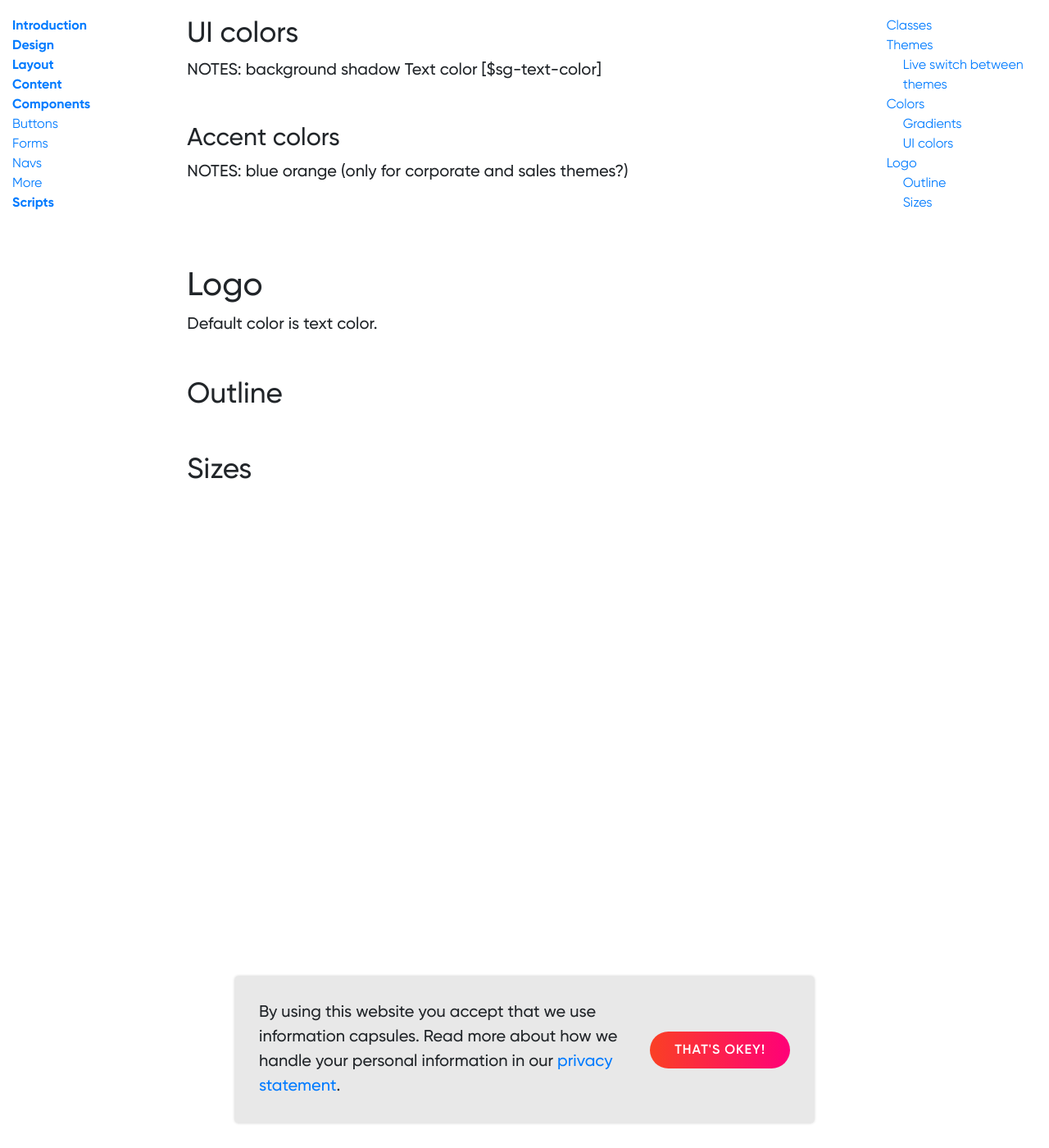
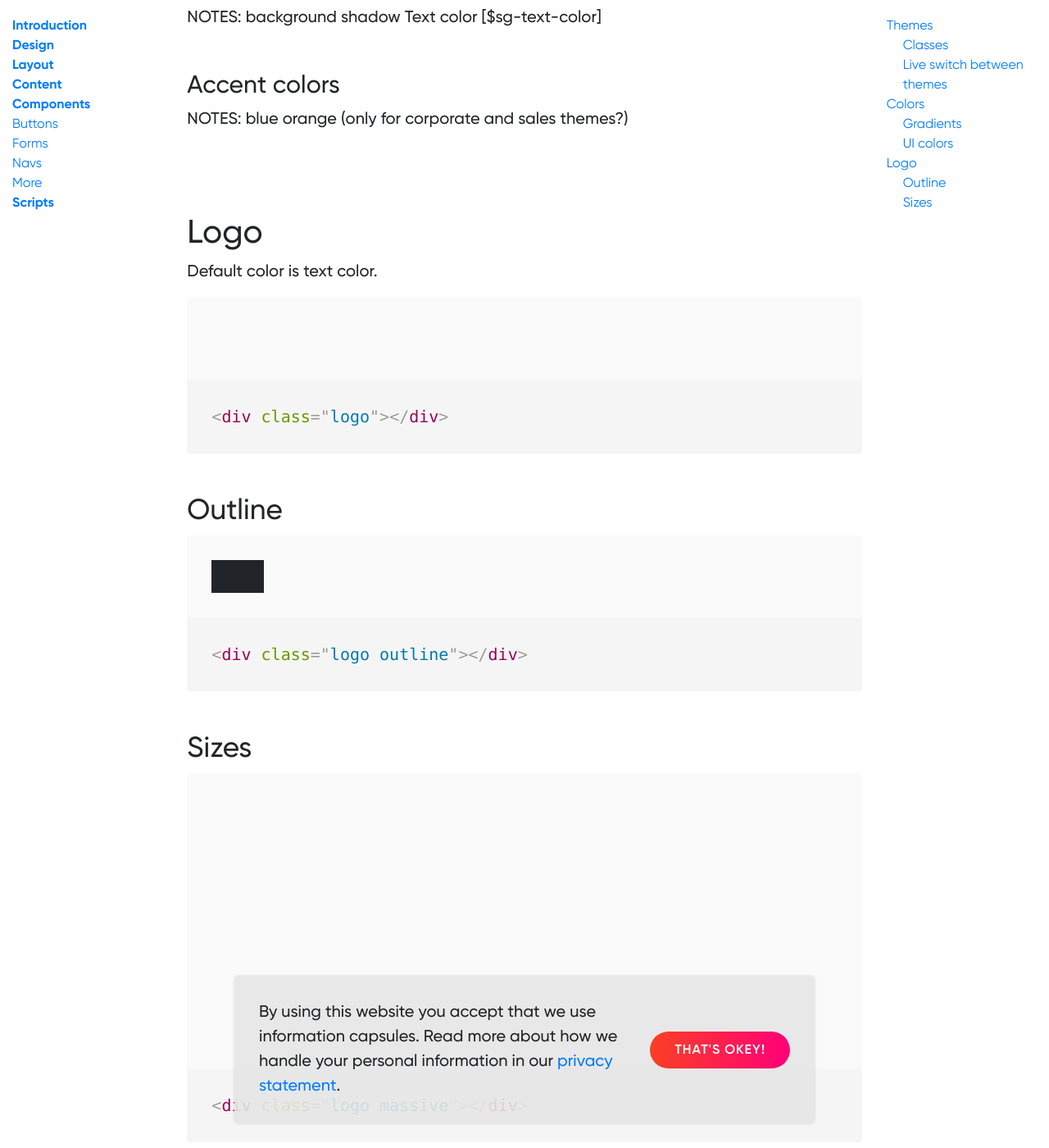
Before and after one commit to vecora/ds-vecora, a Jekyll site: the page built from docs/design.md, in a window 1280 px wide and 1400 px high, scrolled down 1900 px. Shown: the whole window at 82% size. Built offline with Jekyll 4.4.1, drawn with Linux system fonts in a browser that asks for light colours; some web fonts are replaced; grey boxes are pictures that could not be loaded.

Commit message:
moro design and logo docs

```diff
--- a/docs/design.md
+++ b/docs/design.md
@@ -4,7 +4,9 @@ title: Design
 description: Themes are meant to, together with layouts, give a greater sense of order while browsing around the site, by visually telling the user what section he is viewing.
 ---
 
-## Classes
+## Themes
+
+### Classes
 
 | Theme     | Class              |
 | --------- |--------------------|
@@ -14,7 +16,6 @@ description: Themes are meant to, together with layouts, give a greater sense of
 | Sales     | `theme-sales`      |
 
 
-## Themes
 
 Theme classes can be applied to any box, and applies to everything inside that box, but not the box itself. To apply the theme to a whole page it must be applied to the `html` element, like so:
 
@@ -85,6 +86,21 @@ orange
 
 Default color is text color.
 
+{% capture example %}
+<div class="logo"></div>
+{% endcapture %}
+{% include example.html content=example %}
+
 ### Outline
 
+{% capture example %}
+<div class="logo outline"></div>
+{% endcapture %}
+{% include example.html content=example %}
+
 ### Sizes
+
+{% capture example %}
+<div class="logo massive"></div>
+{% endcapture %}
+{% include example.html content=example %}
```
